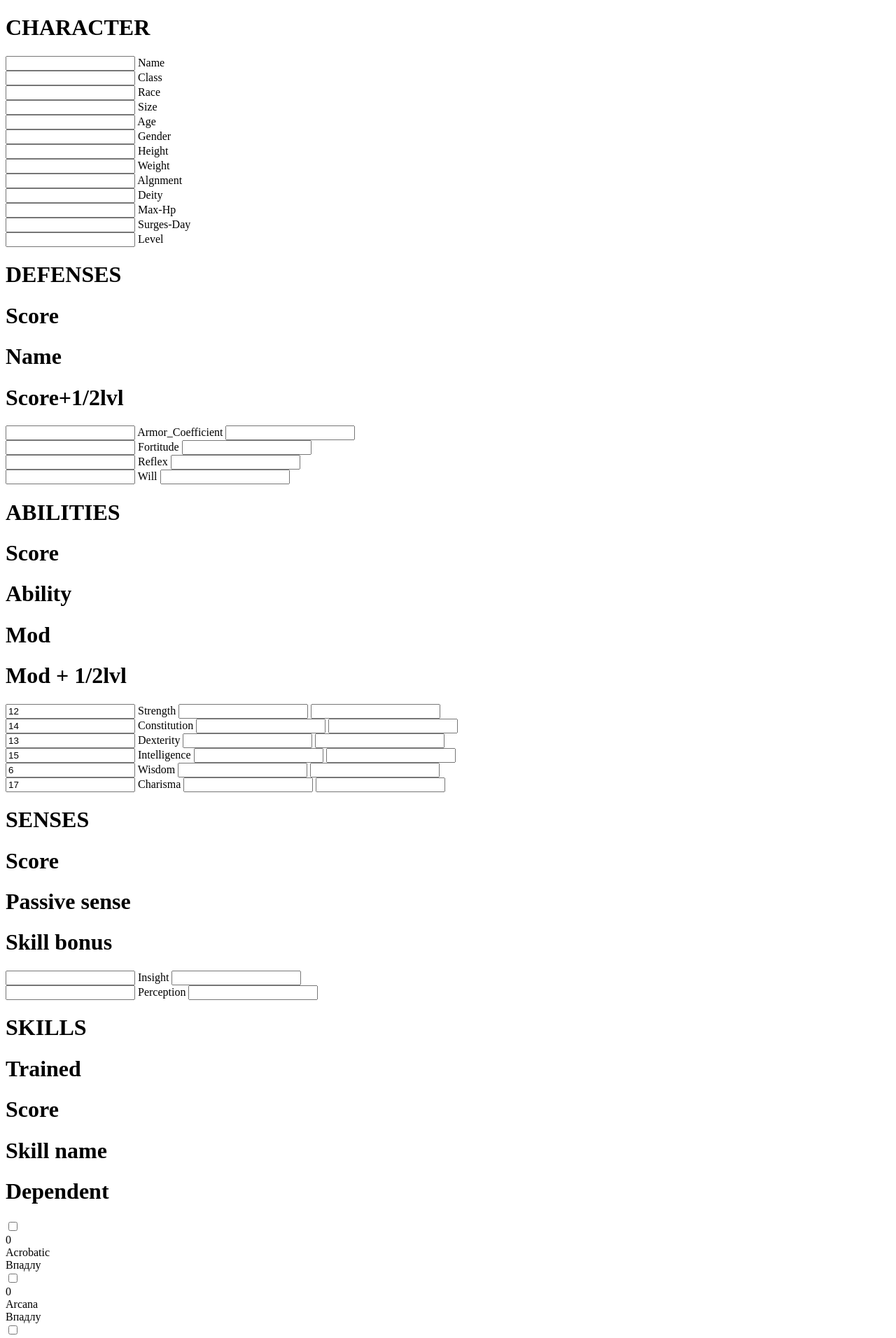
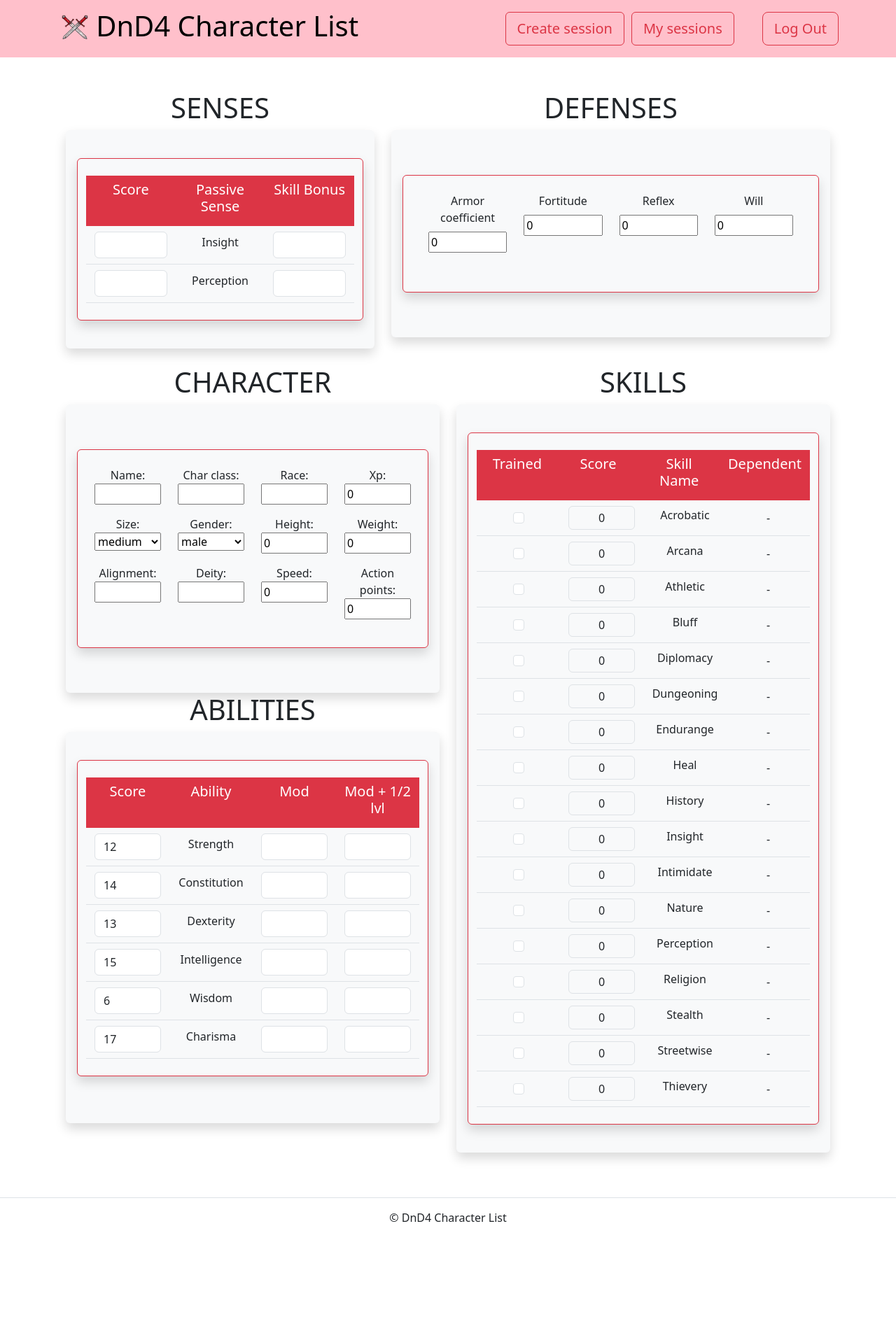
Before and after one commit to TheRa4ina/dnd4e_charlist, a Django app: page /1/1/stats/ in a window 1280 px wide. Shown: the top 1912 px of the page at 70% size. After the commit the page ends 1746 px from the top, so only its background shows below. Run offline with Django 5.2, Linux system fonts and the light colour scheme; a user stored in the database is signed in; data comes from the database, SQL or seed files in the repository; tables that the repository leaves empty hold one stand-in row (values such as "Sample post"); some libraries are stand-ins or nearby versions.

Commit message:
First version of CharSheet completed.

```diff
--- a/charlist/constants.py
+++ b/charlist/constants.py
@@ -1,5 +1,6 @@
 ACCESS_ERROR_MESSAGE = "You dont have access to this session"
 ALREAD_LOGGED_IN_USER_ERROR = "You are already in this session"
+DEFENSE_LABELS = ["10 + 1/2 lvl", "Ability", "Armor", "Class"]
 INVALID_INVITATION_KEY_ERROR_MESSAGE = "Invalid invitation key"
 NON_EXISTENT_CHARACTER_ERRROR = (
     'Character doesnt exist, not your character, '
--- /dev/null
+++ b/charlist/forms.py
@@ -0,0 +1,17 @@
+from django import forms
+
+from .models import Character, Character_Defenses_Extra
+
+
+class GeneralCharacteristicsForm(forms.ModelForm):
+
+    class Meta:
+        model = Character
+        exclude = ['session', 'user',]
+
+
+class DefensesForm(forms.ModelForm):
+
+    class Meta:
+        model = Character_Defenses_Extra
+        exclude = ['character', 'extra_name',]
--- a/charlist/templates/charlist/CharListStats.html
+++ b/charlist/templates/charlist/CharListStats.html
@@ -1,104 +1,50 @@
+{% extends "base.html" %}
 {% load static %}
-{% load get_item%}
-<!DOCTYPE html>
-<html lang="en">
+{% load django_bootstrap5 %}
+{% block title %}
+  Character Sheet
+{% endblock %}
+{% block content %}
+  <div class="container">
+    <div class="row">
+      <!-- First Row (Senses and Defenses) -->
+      <div class="col-md-5 mb-4">
+        <h1 class="text-center">SENSES</h1>
+        <div class="bg-light p-3 rounded shadow">
+          {% include "includes/senses.html" %}
+        </div>
+      </div>
+      <div class="col-md-7 mb-4">
+        <h1 class="text-center">DEFENSES</h1>
+        <div class="bg-light p-3 rounded shadow">
+          {% include "includes/defenses.html" %}
+        </div>
+      </div>
+    </div>
 
-<head>
-  <meta charset="utf-8">
-  <meta name="viewport" content="width=device-width, initial-scale=1">
-  <title>Charlist {{session_name}}</title>
-  <link rel="stylesheet" href="{%static 'charlist/styles.css'%}">
-  <link rel="stylesheet" href="{%static 'charlist/reset.css'%}">
-  <script src="{%static " charlist/js/scripts.js"%}"></script>
-</head>
+    <div class="row">
+      <!-- Second Row (Character and Abilities) -->
+      <div class="col-md-6 mb-4">
+        <h1 class="text-center">CHARACTER</h1>
+        <div class="bg-light p-3 rounded shadow">
+          {% include "includes/general_characteristics.html" %}
+        </div>
 
-<body>
-  <div class="container">
-    <div class="grids">
-      <h1>CHARACTER</h1>
-      <div class="grid_container basis_grid">
-        {%for field in basis%}
-        <div class="basis stat_row">
-          <input type="number" name="{{field}}" id="{{field}}" />
-          <label for="{{field}}">{{field|title}}</label>
+        <h1 class="text-center">ABILITIES</h1>
+        <div class="bg-light p-3 rounded shadow h-50">
+          {% include "includes/abilities.html" %}
         </div>
-        {%endfor%}
-      </div>
-      <h1>DEFENSES</h1>
-      <div class="grid_container defenses_grid">
-        <div class="defense header">
-          <h1>Score</h1>
-          <h1>Name</h1>
-          <h1>Score+1/2lvl</h1>
-        </div>
-        {%for defense in defenses%}
-        <div class="defense stat_row">
-          <!-- Это берется из источников -->
-          <input type="number" name="{{defense}}" id="{{defense}}"/>
-          <label for="{{defense}}">{{defense|title}}</label>
-          <!-- Тут вычисления через js -->
-          <input type="number" name="{{defense}}-mod" id="{{defense}}-mod" readonly />
-        </div>
-        {%endfor%}
-      </div>
-      <h1>ABILITIES</h1>
-      <div class="grid_container abilities_grid">
-        <div class="ability header">
-          <h1>Score</h1>
-          <h1>Ability</h1>
-          <h1>Mod</h1>
-          <h1>Mod + 1/2lvl</h1>
-        </div>
-        {%for ability in abilities%}
-        <div class="ability stat_row">
-          <!-- Это берется из источников -->
-          <input type="number" name="{{ability}}"
-           value="{{user_value.abilities|get_item:ability}}" id="{{ability}}"/>
-          <label for="{{ability}}">{{ability|title}}</label>
-          <!-- Тут вычисления через js -->
-          <input type="number" name="{{ability}}-mod" id="{{ability}}-mod" readonly />
-          <input type="number" name="{{ability}}-mod-plus" id="{{ability}}-mod-plus" readonly />
-        </div>
-        {%endfor%}
-      </div>
-      <h1>SENSES</h1>
-      <div class="grid_container senses_grid">
-        <div class="sense header">
-          <h1>Score</h1>
-          <h1>Passive sense</h1>
-          <h1>Skill bonus</h1>
-        </div>
-        {%for sense in senses%}
-        <div class="sense stat_row">
-          <!-- Тут вычисления через js -->
-          <input type="number" name="{{sense}}" id="{{sense}}"/>
-          <label for="{{sense}}">{{sense|title}}</label>
-          <input type="number" name="{{sense}}-bonus" id="{{sense}}-bonus" readonly />
-        </div>
-        {%endfor%}
       </div>
 
-      <h1>SKILLS</h1>
-      <div class="grid_container skills_grid">
-        <div class="skill header">
-          <h1>Trained</h1>
-          <h1>Score</h1>
-          <h1>Skill name</h1>
-          <h1>Dependent</h1>
-          <!--В теории тут должна быть возможность дополнять поля-->
+      <!-- Right Column (Skills) -->
+      <div class="col-md-6 mb-3 d-flex flex-column justify-content-between">
+        <h1 class="text-center">SKILLS</h1>
+        <div class="bg-light p-3 rounded shadow">
+          {% include "includes/skills.html" %}
         </div>
-        {%for skill in skills%}
-        <div class="skill stat_row">
-          <!-- Тут вычисления через js -->
-          <input type="checkbox" />
-          <div class="skill_value" id="{{skill}}" name="{{skill}}">0</div>
-          <label for="{{skill}}">{{skill|title}}</label>
-          <div class="skill_dependent">Впадлу</div>
-        </div>
-        {%endfor%}
       </div>
     </div>
   </div>
-</body>
 
-</html>
+  <script src="{% static 'js/scripts.js' %}"></script>
+{% endblock %}
--- a/charlist/templates/charlist/SessionSelection.html
+++ b/charlist/templates/charlist/SessionSelection.html
@@ -4,7 +4,7 @@
   My sessions
 {% endblock %}
 {% block content %}
-<h1 class="mb-4 d-flex justify-content-center">My sessions</h1>
+<h1 id="my-session-header" class="mb-4 d-flex justify-content-center">My sessions</h1>
 <div class="container mt-5">
   <div class="sessions_container text-center border border-danger p-4 rounded bg-light shadow">
     <div class="row justify-content-center">
--- /dev/null
+++ b/charlist/templates/includes/abilities.html
@@ -0,0 +1,34 @@
+{% load get_item %}
+<div class="container my-4 border border-danger p-4 rounded bg-light shadow">
+  <div class="row text-center bg-danger text-white py-2">
+    <div class="col">
+      <h5>Score</h5>
+    </div>
+    <div class="col">
+      <h5>Ability</h5>
+    </div>
+    <div class="col">
+      <h5>Mod</h5>
+    </div>
+    <div class="col">
+      <h5>Mod + 1/2 lvl</h5>
+    </div>
+  </div>
+  {% for ability in abilities %}
+  <div class="row align-items-center py-2 border-bottom">
+    <div class="col">
+      <input type="number" class="form-control" name="{{ ability }}"
+        value="{{ user_value.abilities|get_item:ability }}" id="{{ ability }}" />
+    </div>
+    <div class="col text-center">
+      <label for="{{ ability }}" class="form-label">{{ ability|title }}</label>
+    </div>
+    <div class="col">
+      <input type="number" class="form-control" name="{{ ability }}-mod" id="{{ ability }}-mod" readonly />
+    </div>
+    <div class="col">
+      <input type="number" class="form-control" name="{{ ability }}-mod-plus" id="{{ ability }}-mod-plus" readonly />
+    </div>
+  </div>
+  {% endfor %}
+</div>
--- /dev/null
+++ b/charlist/templates/includes/defenses.html
@@ -0,0 +1,26 @@
+<form method="post">
+    {% csrf_token %}
+    <div class="container text-center border border-danger p-4 rounded bg-light shadow my-5">
+        <div class="container">
+            <div class="row mb-3">
+                {% for field in defenses_form %}
+                    <div class="col-md-3 mb-3 d-flex flex-column">
+                        <label for="{{ field.id_for_label }}" class="form-label" onclick="toggleExtraFields('{{ field.id_for_label }}-extras')">
+                            {{ field.label }}
+                        </label>
+                        {{ field }}
+                        {{ field.errors }}
+                        <div id="{{ field.id_for_label }}-extras" class="mt-2" style="display: none;">
+                            {% for label in defense_labels %}
+                            <div class="row mb-3">
+                                <div class="col text-start">{{ label }}</div>
+                                <input type="text" class="form-control"/>
+                            </div>
+                            {% endfor %}
+                        </div>
+                    </div>
+                {% endfor %}
+            </div>
+        </div>
+    </div>
+</form>
--- a/charlist/templates/includes/footer.html
+++ b/charlist/templates/includes/footer.html
@@ -1,3 +1,3 @@
 <footer class="border-top text-center py-3">
-  <p>© DnD4 Character List</p>
+  <p onclick="handleFooterClick()">© DnD4 Character List</p>
 </footer>
--- /dev/null
+++ b/charlist/templates/includes/general_characteristics.html
@@ -0,0 +1,17 @@
+<form method="post">
+    {% csrf_token %}
+    <div class="container text-center border border-danger p-4 rounded bg-light shadow my-5">
+      <div class="row">
+        {% for field in character_sheet_form %}
+          <div class="col-md-3 mb-3 d-flex flex-column">
+            {{ field.label_tag }}
+            {{ field }}
+            {{ field.errors }}
+          </div>
+          {% if forloop.counter|divisibleby:4 and not forloop.last %}
+            </div><div class="row">
+          {% endif %}
+        {% endfor %}
+      </div>
+    </div>
+</form>
--- a/charlist/templates/includes/header.html
+++ b/charlist/templates/includes/header.html
@@ -13,7 +13,7 @@
               <button type="button" class="btn btn-outline-danger btn-lg rounded">
                   <a class="text-decoration-none text-reset" href="{% url 'charlist:SessionCreator' %}">Create session</a>
               </button>
-              <button type="button" class="btn btn-outline-danger btn-lg rounded">
+              <button type="button" class="btn btn-outline-danger btn-lg rounded" style="display: inline; margin-left: 10px;">
                   <a class="text-decoration-none text-reset" href="{% url 'charlist:SessionSelector' %}">My sessions</a>
               </button>
               <form action="{% url 'user:logout' %}" method="post" style="display: inline; margin-left: 40px;">
--- /dev/null
+++ b/charlist/templates/includes/senses.html
@@ -0,0 +1,26 @@
+<div class="container my-4 border border-danger p-4 rounded bg-light shadow">
+    <div class="row text-center bg-danger text-white py-2">
+      <div class="col">
+        <h5>Score</h5>
+      </div>
+      <div class="col">
+        <h5>Passive Sense</h5>
+      </div>
+      <div class="col">
+        <h5>Skill Bonus</h5>
+      </div>
+    </div>
+    {% for sense in senses %}
+    <div class="row align-items-center py-2 border-bottom">
+      <div class="col">
+        <input type="number" class="form-control" name="{{ sense }}" id="{{ sense }}" />
+      </div>
+      <div class="col text-center">
+        <label for="{{ sense }}" class="form-label">{{ sense|title }}</label>
+      </div>
+      <div class="col">
+        <input type="number" class="form-control" name="{{ sense }}-bonus" id="{{ sense }}-bonus" readonly />
+      </div>
+    </div>
+    {% endfor %}
+  </div>
--- /dev/null
+++ b/charlist/templates/includes/skills.html
@@ -0,0 +1,32 @@
+<div class="container my-4 border border-danger p-4 rounded bg-light shadow">
+    <div class="row text-center bg-danger text-white py-2">
+      <div class="col">
+        <h5>Trained</h5>
+      </div>
+      <div class="col">
+        <h5>Score</h5>
+      </div>
+      <div class="col">
+        <h5>Skill Name</h5>
+      </div>
+      <div class="col">
+        <h5>Dependent</h5>
+      </div>
+    </div>
+    {% for skill in skills %}
+    <div class="row align-items-center py-2 border-bottom">
+      <div class="col text-center">
+        <input type="checkbox" class="form-check-input" />
+      </div>
+      <div class="col text-center">
+        <div class="skill_value border rounded py-1 px-3" id="{{ skill }}" name="{{ skill }}">0</div>
+      </div>
+      <div class="col text-center">
+        <label for="{{ skill }}" class="form-label">{{ skill|title }}</label>
+      </div>
+      <div class="col text-center">
+        <div class="skill_dependent">-</div>
+      </div>
+    </div>
+    {% endfor %}
+  </div>
--- a/charlist/views.py
+++ b/charlist/views.py
@@ -16,11 +16,13 @@ from django.views.generic.base import TemplateView
 from .constants import (
     ACCESS_ERROR_MESSAGE,
     ALREAD_LOGGED_IN_USER_ERROR,
+    DEFENSE_LABELS,
     INVALID_INVITATION_KEY_ERROR_MESSAGE,
     NON_EXISTENT_CHARACTER_ERRROR,
     POST_REQUEST_ERROR_MESSAGE,
     USER_VALUE,
 )
+from .forms import GeneralCharacteristicsForm,DefensesForm
 from .models import (
     Ability,
     Character,
@@ -32,6 +34,7 @@ from .models import (
     Session_User,
     Skill
 )
+
 
 
 def user_is_in_session(user, session: Session | int) -> bool:
@@ -191,6 +194,7 @@ class CharListStats(SessionAccessRequiredMixin, TemplateView):
 
     def get_context_data(self, **kwargs: Any) -> dict[str, Any]:
         context = super().get_context_data(**kwargs)
+        context["character_sheet_form"] = GeneralCharacteristicsForm()
         context["basis"] = ["name", "class", "race", "size", "age",
                             "gender", "height", "weight", "algnment",
                             "deity", "max-hp", "surges-day", "level"]
@@ -198,7 +202,7 @@ class CharListStats(SessionAccessRequiredMixin, TemplateView):
             "ability", flat=True)  # flat, so it returns single values
         context["skills"] = Skill.objects.all()
         context["senses"] = ["insight", "perception"]
-        context["defenses"] = ["armor_coefficient",
-                               "fortitude", "reflex", "will"]
+        context["defenses_form"] = DefensesForm()
+        context["defense_labels"] = DEFENSE_LABELS
         context['user_value'] = USER_VALUE
         return context
--- a/dnd4e_charlist/settings.py
+++ b/dnd4e_charlist/settings.py
@@ -60,6 +60,7 @@ TEMPLATES = [
 
 WSGI_APPLICATION = 'dnd4e_charlist.wsgi.application'
 
+
 DATABASES = {
     'default': {
         'ENGINE': 'django.db.backends.postgresql',
```
Also changed, not shown: charlist/static_dev/js/scripts.js (+19 -0 lines).
